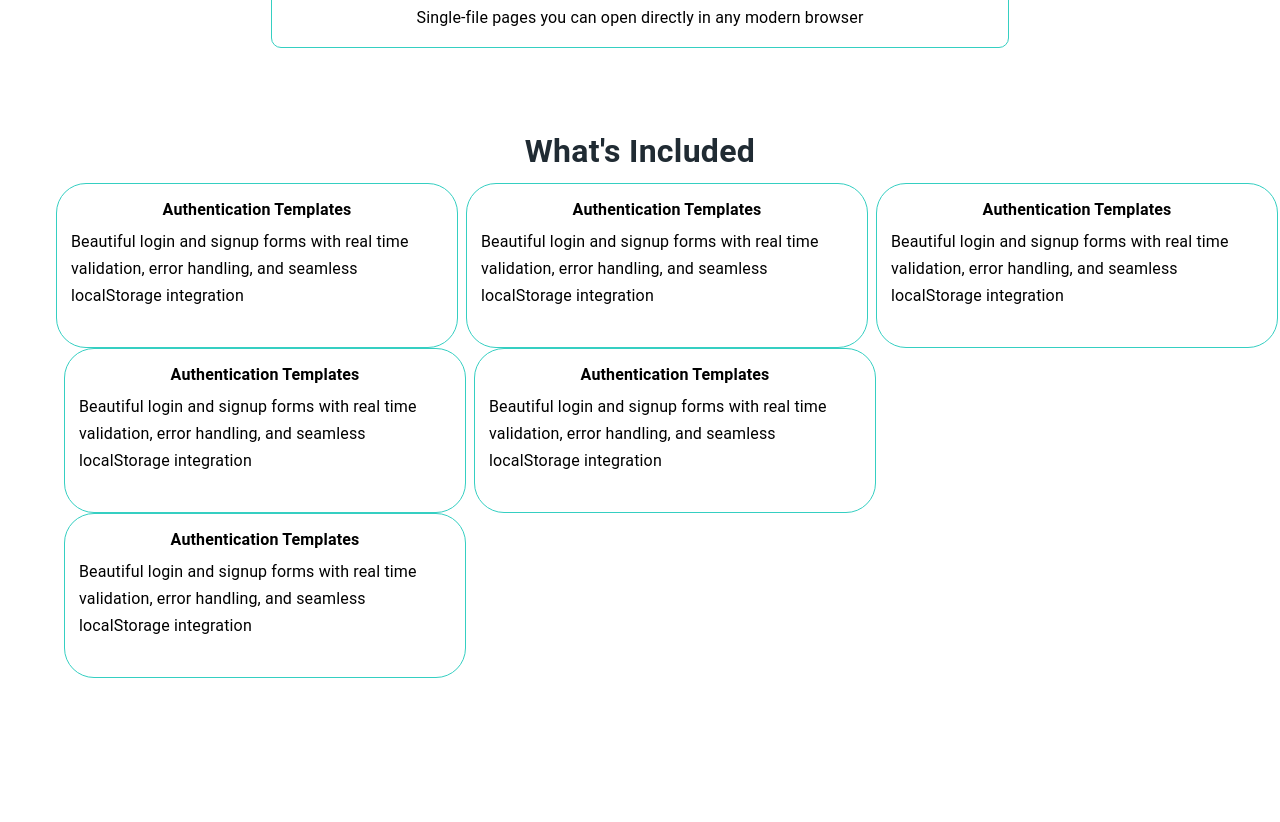
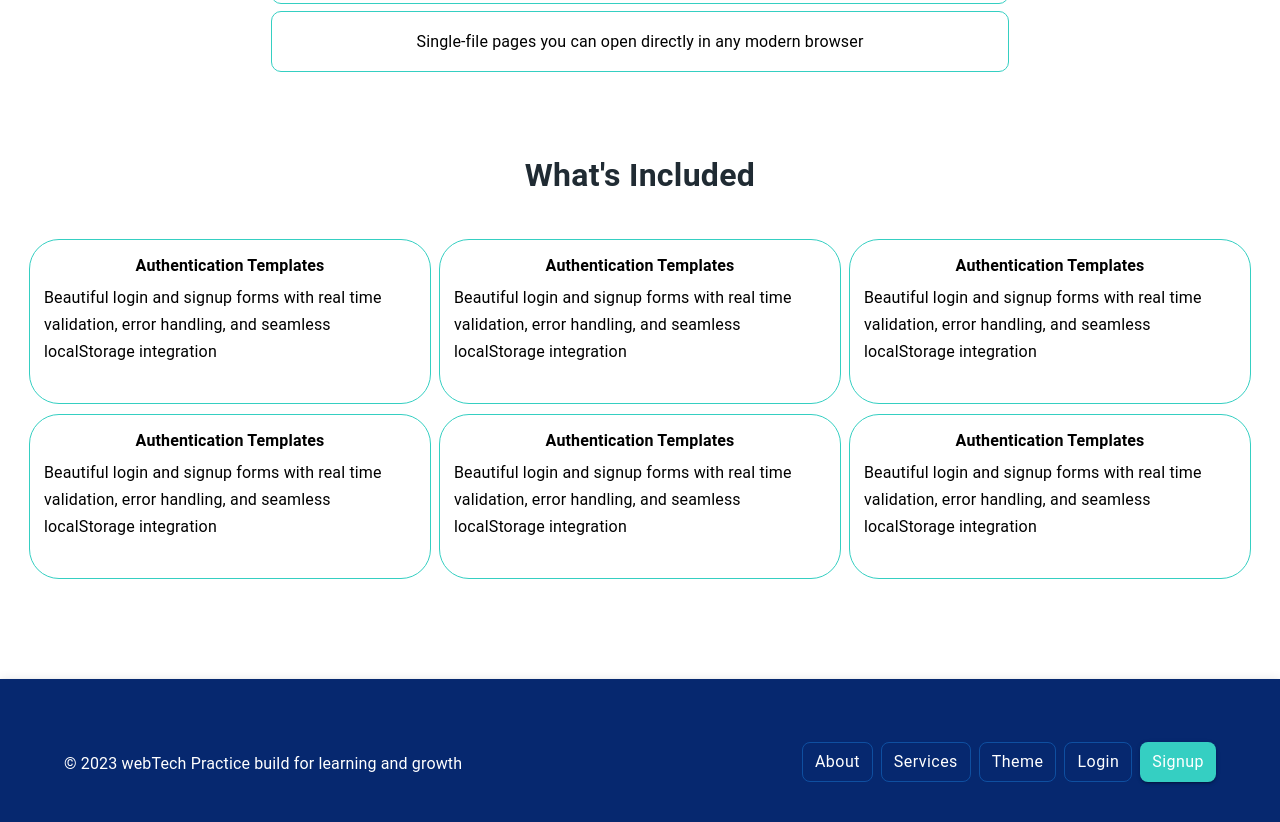
Before and after one commit to SachiinVishwakarma/T1-SV-AnkitKumar, a React (Create React App) app in the folder Level_2/level_2/: page / in a window 1280 px wide. Shown: the part 1200-2022 px from the top of the page. Before the commit the page ends 1878 px from the top, so only its background shows below. Built offline with nearby package versions, Linux system fonts and the light colour scheme.

Commit message:
I have updated the services section and added the footer section in the landing page

```diff
--- a/Level_2/level_2/src/App.js
+++ b/Level_2/level_2/src/App.js
@@ -1,16 +1,8 @@
-import Navbar from "./components/navbar/Navbar.js";
-import Hero from "./components/Hero/Hero.js";
-import About from "./components/About/About.js";
-import Services from "./components/Services/Services.js";
+import Landing_page from "./pages/Landing";
 function App() {
 
   return (
-      <>
-      <Navbar/>
-      <Hero/>
-      <About/>
-      <Services/>
-      </>
+      <Landing_page/>
   );
 }
 
--- /dev/null
+++ b/Level_2/level_2/src/components/Footer/Footer.js
@@ -0,0 +1,46 @@
+import {AppBar,colors,Container,Stack,Toolbar} from "@mui/material"
+import Navbutton from "../Button/Navbutton";
+import Colorbutton from "../Button/Colorbutton";
+import Text from "../text/Text";
+const Footer=()=>{return(
+    <AppBar
+            position="static"
+            elevation={4}
+            sx={{
+            backgroundColor: "#06286f",
+            mt:"100px",
+            }}
+        >
+            <Container maxWidth="lg">
+            <Toolbar
+                disableGutters
+                sx={{
+                minHeight: "166px !important",
+                justifyContent: "space-between",
+                }}
+            >
+
+                <Text txt="© 2023 webTech Practice build for learning and growth" sx={{color:"white",mt:"20px"}}/>
+
+
+                <Stack direction="row" spacing={1.0}>
+
+                <Navbutton txt="About"/>
+
+                <Navbutton txt="Services"/>
+
+                <Navbutton txt="Theme"/>
+
+                <Navbutton txt="Login"/>
+
+                <Colorbutton txt="Signup"/>
+
+
+                </Stack>
+            </Toolbar>
+            </Container>
+        </AppBar>
+
+        );
+}
+export default Footer;
--- a/Level_2/level_2/src/components/Hero/Hero.js
+++ b/Level_2/level_2/src/components/Hero/Hero.js
@@ -52,7 +52,6 @@ const Hero=()=>{
 
           <Grid item xs={20} md={10}>
             <Card
-              elevation={0}
               sx={{
                 border: "1px solid #2bb9ae",
                 borderRadius: "30px",
--- a/Level_2/level_2/src/components/Services/Services.js
+++ b/Level_2/level_2/src/components/Services/Services.js
@@ -5,12 +5,14 @@ const Services=()=>{
     return(
         <>
         <Subheading txt="What's Included"/>
-        <Box sx={{display: "flex",justifySelf:"center", ml: 7}}>
+        <Box sx={{display:'flex',flexDirection:"column",justifySelf:"center"}}>
 
-            <Stack direction="row" spacing={1} sx={{display: "flex", flexWrap: "wrap",}}>
+            <Stack direction="row" spacing={1} sx={{mb:"10px"}}>
                 <Servicesbox/>
                 <Servicesbox/>
                 <Servicesbox/>
+            </Stack>
+            <Stack direction="row" spacing={1}>
                 <Servicesbox/>
                 <Servicesbox/>
                 <Servicesbox/>
--- a/Level_2/level_2/src/components/Subheading/Subheading.js
+++ b/Level_2/level_2/src/components/Subheading/Subheading.js
@@ -6,7 +6,7 @@ const Subheading=(props)=>{
               fontSize: "32px",
               fontWeight: 700,
               color: "#202b33",
-              mb: 1,
+              mb: 5,
               display: "flex",
               justifyContent: "center",
             }}
--- a/Level_2/level_2/src/pages/Landing.js
+++ b/Level_2/level_2/src/pages/Landing.js
@@ -0,0 +1,19 @@
+import Navbar from "../components/navbar/Navbar.js";
+import Hero from "../components/Hero/Hero.js";
+import About from "../components/About/About.js";
+import Services from "../components/Services/Services.js";
+import Footer from "../components/Footer/Footer.js";
+function Landing_page() {
+
+  return (
+      <>
+      <Navbar/>
+      <Hero/>
+      <About/>
+      <Services/>
+      <Footer/>
+      </>
+  );
+}
+
+export default Landing_page;
```
